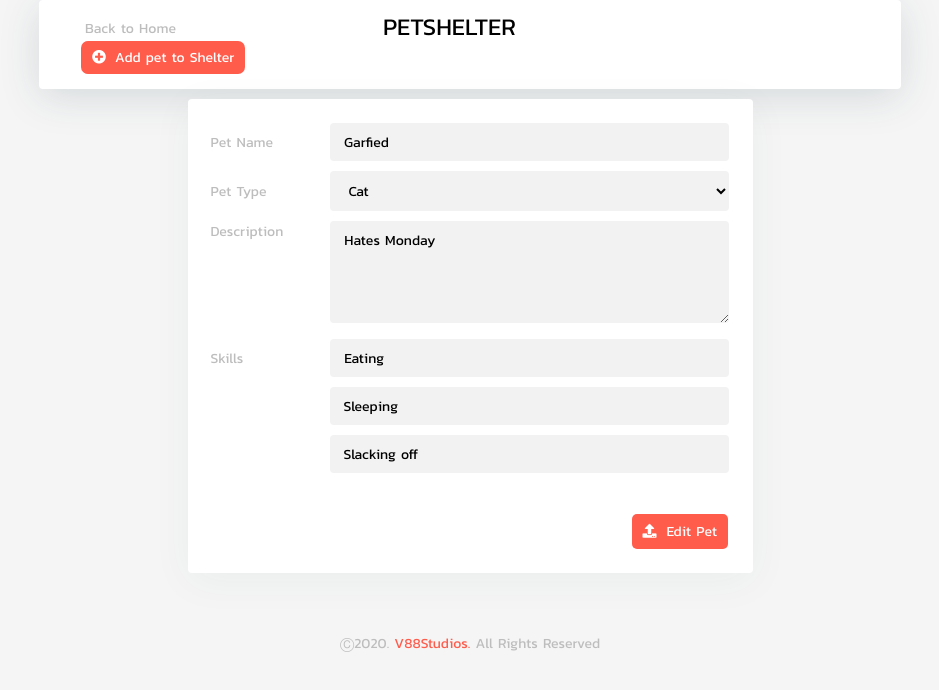
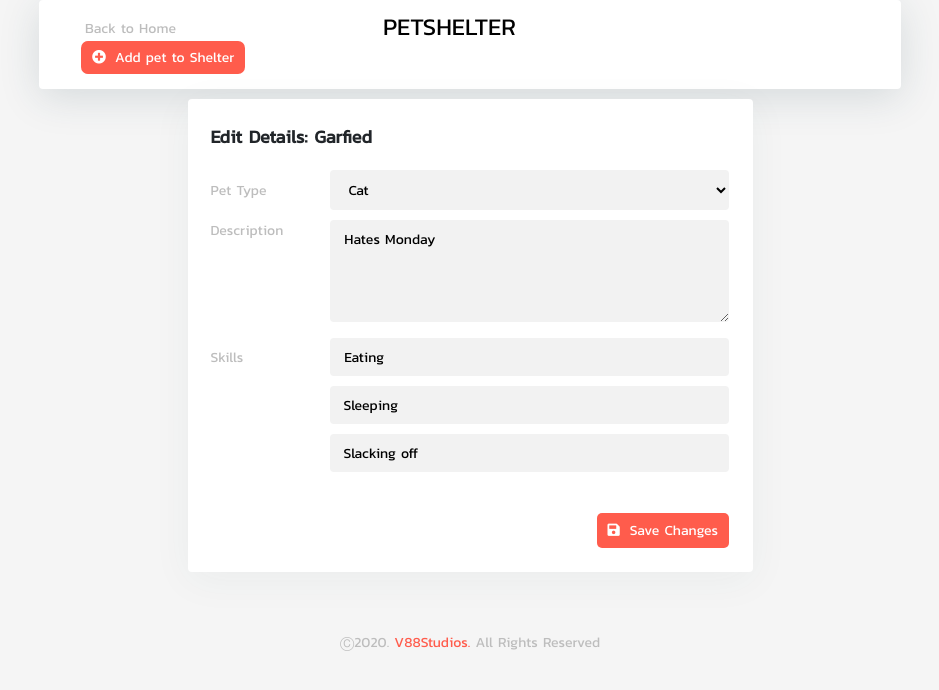
Before and after one commit to RenzLesterH/Pet_Shelter, a React (Create React App) app: page /edit-pet in a window 1280 px wide. Shown: the top 690 px of the page, without its empty margins (170-1109 px from the left). Built offline with nearby package versions, Linux system fonts and the light colour scheme.

Commit message:
editing pet details is implemented.

```diff
--- a/src/App.js
+++ b/src/App.js
@@ -17,7 +17,7 @@ class App extends Component {
     }
   }
 
-  onclick = async (new_data) => {
+  onAdd = async (new_data) => {
     await this.setState(prevState => ({
       data: [...prevState.data, new_data]
     }))
@@ -30,14 +30,33 @@ class App extends Component {
     this.setState({ pet_id: index });
   }
 
+  onUpdate = (pet_data) => {
+    // console.log(pet_data);
+    let pet = [...this.state.data];
+    pet.map(pet_item => {
+      if (parseInt(pet_item.id) === parseInt(pet_data.id)) {
+        pet_item.type = pet_data.type;
+        pet_item.description = pet_data.description;
+        pet_item.skill_1 = pet_data.skill_1;
+        pet_item.skill_2 = pet_data.skill_2;
+        pet_item.skill_3 = pet_data.skill_3;
+      };
+
+    });
+    this.setState({ pet });
+  };
+
   render() {
     console.log(this.state.data);
     return (
       <Router>
         <Routes>
           <Route path="/" element={<Home data={this.state.data} getId={this.getId}/>}/>
-          <Route path="/add-pet" element={<Add_pet handleOnClick={this.onclick} setId={this.state.data.length}  />}/>
-          <Route path="/edit-pet" element={<Edit_pet pet_details={this.state.data} pet_id={this.state.pet_id} />}/>
+          <Route path="/add-pet" element={<Add_pet handleOnClick={this.onAdd} setId={this.state.data.length}  />}/>
+          <Route path="/edit-pet" element={<Edit_pet pet_details={this.state.data}
+                                                     pet_id={this.state.pet_id}
+                                                     onUpdate={this.onUpdate} />}
+                                                     />
         </Routes>
       </Router>
     );
--- a/src/components/edit_form.jsx
+++ b/src/components/edit_form.jsx
@@ -5,25 +5,18 @@ import './stylesheets/edit_form_styles.scss';
 class Form extends Component {
     // state = {  }
 
-    // handleOnSubmit = (event) => {
-    //     event.preventDefault();
-    //     let data_form = event.target;
-    //     this.props.handleOnClick({
-    //       id: 11,
-    //       name: data_form.pet_name.value,
-    //       type: data_form.pet_type.value,
-    //       description: data_form.pet_desc.value,
-    //       skill_1: data_form.pet_skill_1.value,
-    //       skill_2: data_form.pet_skill_2.value,
-    //       skill_3: data_form.pet_skill_3.value,
-    //     });
-    //     data_form.pet_name.value = "";
-    //     data_form.pet_type.value = "";
-    //     data_form.pet_desc.value = "";
-    //     data_form.pet_skill_1.value = "";
-    //     data_form.pet_skill_2.value = "";
-    //     data_form.pet_skill_3.value = "";
-    // };
+    handleOnSubmit = (event) => {
+        event.preventDefault();
+        let data_form = event.target;
+        this.props.onUpdate({
+            id: event.target.pet_id.value,
+            type: data_form.pet_type.value,
+            description: data_form.pet_desc.value,
+            skill_1: data_form.pet_skill_1.value,
+            skill_2: data_form.pet_skill_2.value,
+            skill_3: data_form.pet_skill_3.value,
+        });
+    };
 
     render() {
         let pets_data = this.props.pet_details.pet_details;
@@ -31,14 +24,11 @@ class Form extends Component {
         return (
             <section id="edit_pet">
                 <form method="post" onSubmit={this.handleOnSubmit}>
+                    <h5>Edit Details: {pets_data[pets_id].name}</h5>
+                    <input type="hidden" name="pet_id" defaultValue={pets_data[pets_id].id} />
                     <div>
-                        <label>Pet Name</label>
-                        <input id="pet_name_input" type="text" name="pet_name" defaultValue={pets_data[pets_id].name} required/>
-                    </div>
-                    <div>
-                       <label>Pet Type</label>
-                        <select id="pet_type_select" name="pet_type" defaultValue={pets_data[pets_id].type
-} required>
+                        <label>Pet Type</label>
+                        <select id="pet_type_select" name="pet_type" defaultValue={pets_data[pets_id].type} required>
                             <option>Pig</option>
                             <option>Dog</option>
                             <option>Cat</option>
@@ -46,16 +36,15 @@ class Form extends Component {
                     </div>
                     <div>
                         <label id="pet_desc_label">Description</label>
-                        <textarea name="pet_desc" id="pet_desc_textarea" required>{pets_data[pets_id].description}</textarea>
+                        <textarea name="pet_desc" id="pet_desc_textarea" defaultValue={pets_data[pets_id].description} required></textarea>
                     </div>
                     <div>
                         <label>Skills</label>
                         <input type="text" name="pet_skill_1" id="skill_1" defaultValue={pets_data[pets_id].skill_1} required />
                         <input type="text" name="pet_skill_2" className="pet_skills" defaultValue={pets_data[pets_id].skill_2} required />
-                        <input type="text" name="pet_skill_3" className="pet_skills" defaultValue={pets_data[pets_id].skill_3
-} required />
+                        <input type="text" name="pet_skill_3" className="pet_skills" defaultValue={pets_data[pets_id].skill_3} required />
                     </div>
-                    <button type="submit"><i className="fas fa-upload"></i>Edit Pet</button>
+                    <button type="submit"><i className="fas fa-save"></i>Save Changes</button>
                 </form>
             </section>
         );
--- a/src/components/stylesheets/edit_form_styles.scss
+++ b/src/components/stylesheets/edit_form_styles.scss
@@ -11,6 +11,13 @@ section#edit_pet{
         margin: auto;
         padding: 24px 23px;
         width: 565px;
+        h5{
+            font-style: normal;
+            font-weight: 600;
+            font-size: 18px;
+            line-height: 27px;
+            margin-bottom: 20px;
+        }
         div{
             .pet_form_inputs{
                 margin-left: 200px;
@@ -27,10 +34,6 @@ section#edit_pet{
             }
             label#pet_desc_label{
                 vertical-align: top;
-            }
-            #pet_name_input{
-                margin-left: 57px;
-                width: 399px;
             }
             #pet_type_select{
                 margin-left: 64px;
@@ -61,7 +64,7 @@ section#edit_pet{
             i{
                 margin-right: 10px;
             }
-            margin: 31px 0px 0px 421px;
+            margin: 31px 0px 0px 386px;
         }
     }
 }
--- a/src/pages/edit_pet.js
+++ b/src/pages/edit_pet.js
@@ -11,7 +11,7 @@ class Edit_pet extends Component {
         return (
             <React.Fragment>
                 <Navbar />
-                <Form pet_details={this.props} />
+                <Form pet_details={this.props} onUpdate={this.props.onUpdate} />
                 <Footer />
             </React.Fragment>
         );
```
